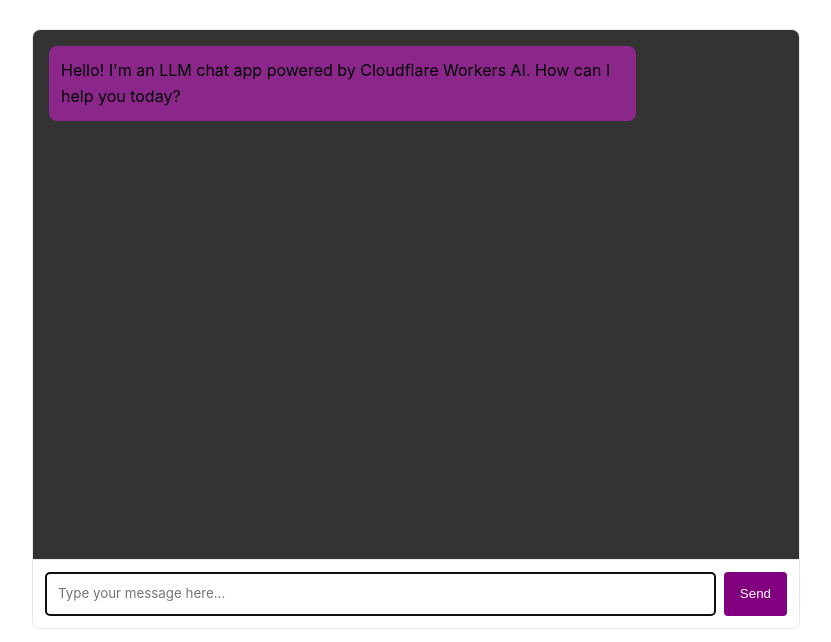
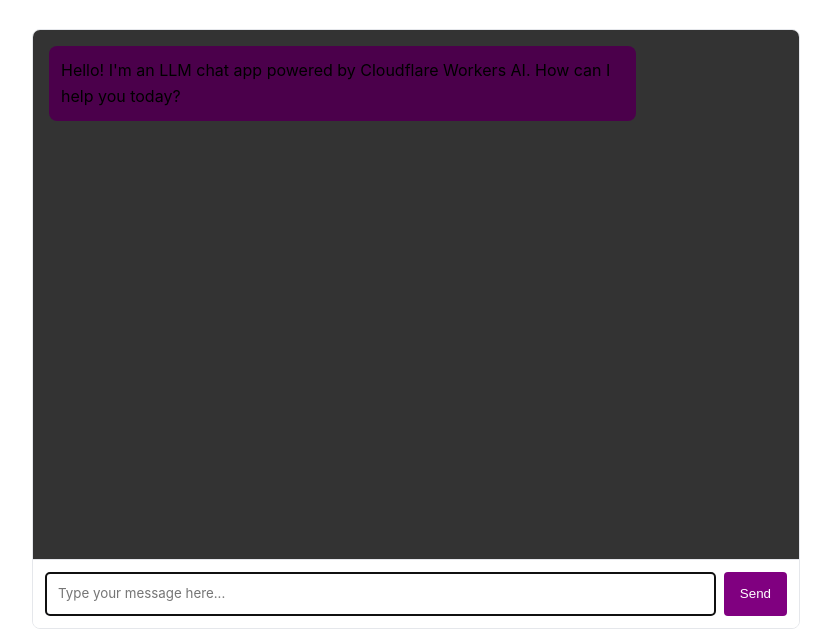
Before and after one commit to illpro226/llm-chat-app-template, a website: page public/index.html in a window 1280 px wide. Shown: the part 116-758 px from the top of the page, without its empty margins (224-1055 px from the left). Drawn offline with Linux system fonts and the light colour scheme.

Commit message:
Update index.html

```diff
--- a/public/index.html
+++ b/public/index.html
@@ -12,8 +12,8 @@
 				--border-color: #e5e7eb;
 				--text-color: #000000;
 				--text-light: #FFFFFF;
-				--user-msg-bg: #bb27bb;
-				--assistant-msg-bg: #8b278b;
+				--user-msg-bg: #9b009b;
+				--assistant-msg-bg: #4b004b;
 			}
 
 			* {
```
